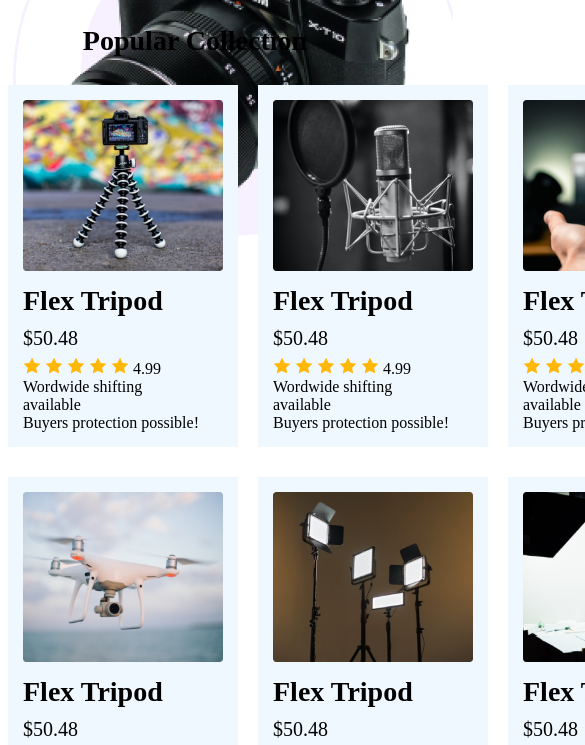
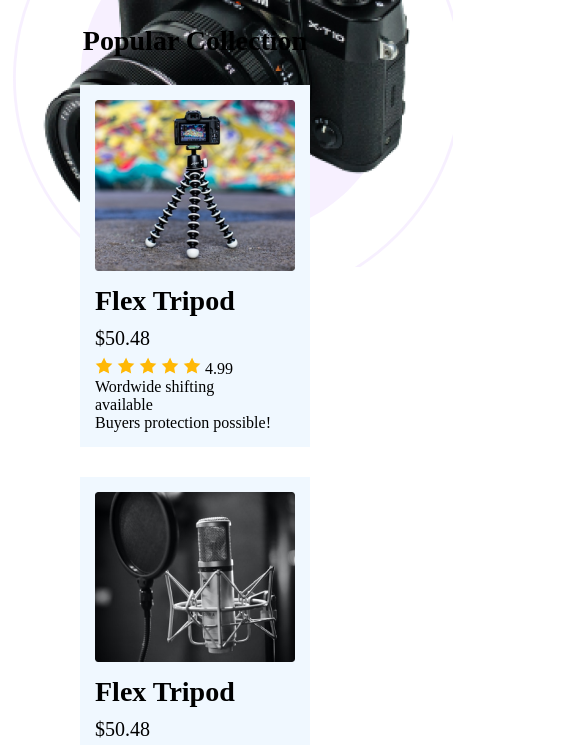
Before and after one commit to rakibman/influencher-gear-, a plain HTML site: page index.html in a window 390 px wide. Shown: the part 956-1701 px from the top of the page, 585 px wide, since content can reach past the window. Drawn offline with Linux system fonts and the light colour scheme.

Commit message:
card section responsive test

```diff
--- a/influencher.css
+++ b/influencher.css
@@ -164,6 +164,10 @@ nav ul li{
         flex-direction: column;
 
     }
+    /* card section */
+    .Collection-card-container{
+        grid-template-columns: repeat(1,1fr);
+    }
 
 
 }
```
